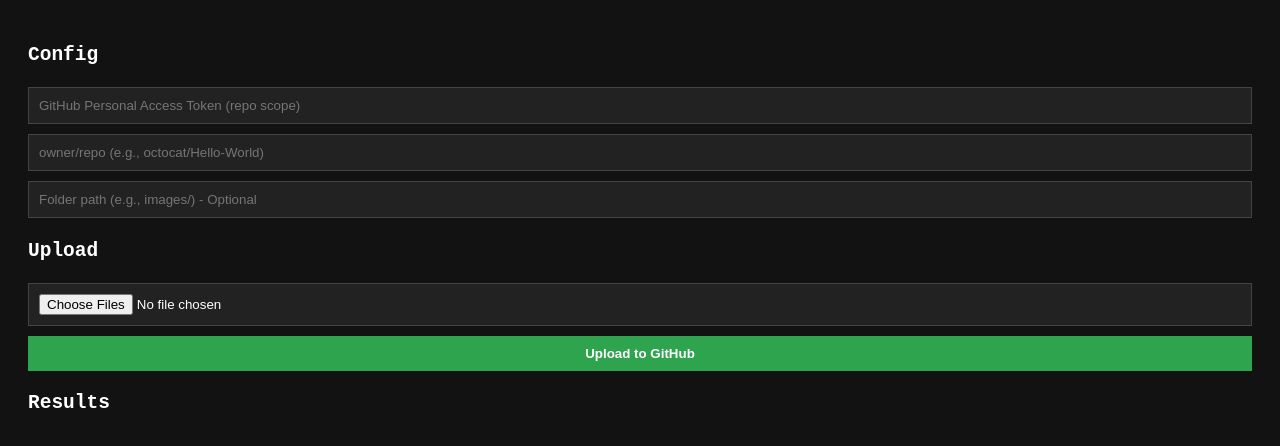
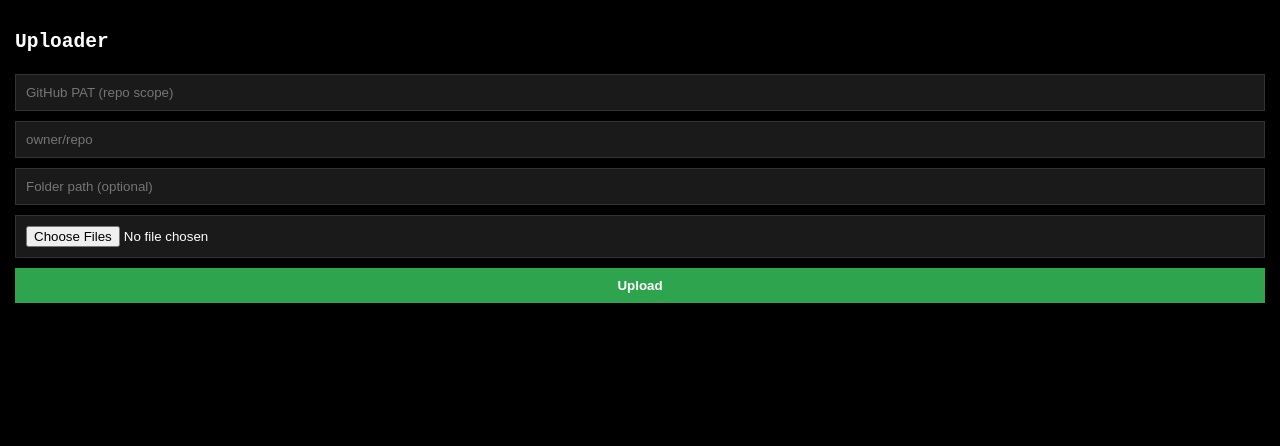
Before and after one commit to 3ekodomo/intentapp, a plain HTML site: page index.html in a window 1280 px wide. Drawn offline with Linux system fonts and the light colour scheme.

Commit message:
update index.html

```diff
--- a/index.html
+++ b/index.html
@@ -6,27 +6,39 @@
     <title>GitHub Image Uploader</title>
     <link rel="manifest" href="manifest.json">
     <style>
-        body { font-family: monospace; background: #121212; color: #fff; padding: 20px; }
-        input, button { padding: 10px; margin: 5px 0; width: 100%; box-sizing: border-box; background: #222; color: #fff; border: 1px solid #444; }
+        body { font-family: monospace; background-color: #000000; color: #ffffff; padding: 15px; margin: 0; }
+        .top-bar { display: flex; justify-content: space-between; align-items: center; }
+        input, button { padding: 10px; margin: 5px 0; width: 100%; box-sizing: border-box; background: #1a1a1a; color: #fff; border: 1px solid #333; }
         button { background: #2ea44f; cursor: pointer; border: none; font-weight: bold; }
-        .result-item { border: 1px solid #444; padding: 10px; margin-top: 15px; display: flex; flex-direction: column; gap: 10px; background: #1e1e1e;}
-        .result-item img { max-width: 200px; max-height: 200px; object-fit: contain; border: 1px solid #555; }
-        textarea { width: 100%; background: #000; color: #0f0; border: none; padding: 5px; resize: none; }
+        #installBtn { display: none; background: #0366d6; width: auto; padding: 5px 15px; }
+
+        /* Compact History List Styles */
+        .result-list { margin-top: 20px; display: flex; flex-direction: column; }
+        .result-item { display: flex; align-items: center; gap: 15px; padding: 15px 0; border-bottom: 1px solid #222; }
+        .result-item img { width: 120px; height: 120px; object-fit: contain; background: #111; cursor: pointer; border: 1px solid #333; }
+
+        .links-container { display: flex; flex-direction: column; gap: 10px; flex-grow: 1; overflow: hidden; }
+        .link-box { background: #000; color: #fff; border: none; font-family: monospace; cursor: pointer; font-size: 13px; word-break: break-all; margin: 0; padding: 0;}
+        .link-box:hover { color: #88ccff; }
+        .toast { position: fixed; bottom: 20px; left: 50%; transform: translateX(-50%); background: #333; color: #fff; padding: 10px 20px; border-radius: 5px; opacity: 0; transition: opacity 0.3s; pointer-events: none;}
     </style>
 </head>
 <body>
 
-    <h2>Config</h2>
-    <input type="password" id="ghToken" placeholder="GitHub Personal Access Token (repo scope)">
-    <input type="text" id="ghRepo" placeholder="owner/repo (e.g., octocat/Hello-World)">
-    <input type="text" id="ghFolder" placeholder="Folder path (e.g., images/) - Optional">
+    <div class="top-bar">
+        <h2>Uploader</h2>
+        <button id="installBtn">Install App</button>
+    </div>
 
-    <h2>Upload</h2>
+    <input type="password" id="ghToken" placeholder="GitHub PAT (repo scope)">
+    <input type="text" id="ghRepo" placeholder="owner/repo">
+    <input type="text" id="ghFolder" placeholder="Folder path (optional)">
+
     <input type="file" id="fileInput" multiple accept="image/*">
-    <button id="uploadBtn">Upload to GitHub</button>
+    <button id="uploadBtn">Upload</button>
 
-    <h2>Results</h2>
-    <div id="results"></div>
+    <div class="result-list" id="results"></div>
+    <div id="toast" class="toast">Copied to clipboard!</div>
 
     <script src="app.js"></script>
 </body>
```
